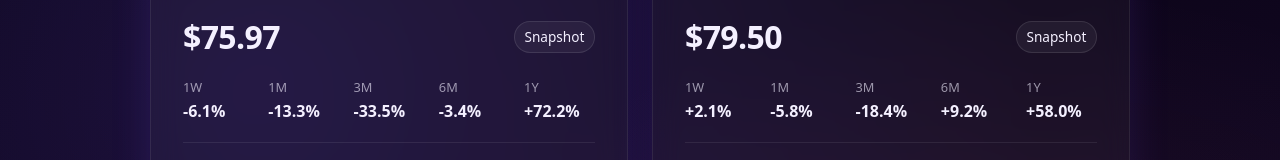
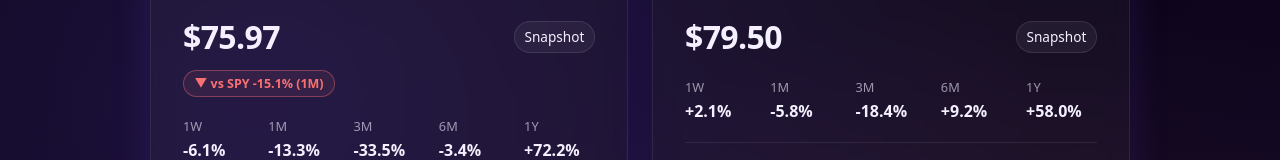
Before and after one commit to michelle-burton/equity-intelligence-dashboard, a React (Vite) app: page / in a window 1280 px wide. Shown: the part 423-583 px from the top of the page. Built offline with nearby package versions, Linux system fonts and the light colour scheme; no server answers.

Commit message:
add pills for SPY

```diff
--- a/src/App.jsx
+++ b/src/App.jsx
@@ -251,7 +251,14 @@ function App() {
 
                             const snapshot = await fetchYahooSnapshot(ticker);
 
-                            setLiveLatest(snapshot);
+                            const spyM1 = SNAPSHOTS.SPY?.[0]?.windows?.m1;
+                            const stockM1 = snapshot?.windows?.m1;
+                            const vsSpy =
+                              typeof stockM1 === "number" && typeof spyM1 === "number"
+                                ? { m1: +(stockM1 - spyM1).toFixed(2) }
+                                : undefined;
+
+                            setLiveLatest({ ...snapshot, ...(vsSpy ? { vsSpy } : {}) });
 
                             console.log("LIVE SNAPSHOT:", snapshot);
                             } catch (err) {
--- a/src/data/snapshots.js
+++ b/src/data/snapshots.js
@@ -5,7 +5,8 @@ export const SNAPSHOTS = {
       asOf: "2026-02-14",
       price: 75.97,
       windows: { w1: -6.1, m1: -13.3, m3: -33.5, m6: -3.4, y1: 72.2 },
-      fundamentals: { marketCapB: 68.1, pe: 32.4, beta: 2.44 }
+      fundamentals: { marketCapB: 68.1, pe: 32.4, beta: 2.44 },
+      vsSpy: { m1: -15.05 }
     },
     {
       asOf: "2026-01-31",
@@ -19,7 +20,8 @@ export const SNAPSHOTS = {
       asOf: "2026-02-14",
       price: 231.30,
       windows: { w1: -2.6, m1: -4.5, m3: -10.4, m6: 13.8, y1: 49.7 },
-      fundamentals: { marketCapB: 1568.1, pe: 36.2, beta: 1.05 }
+      fundamentals: { marketCapB: 1568.1, pe: 36.2, beta: 1.05 },
+      vsSpy: { m1: -6.25 }
     },
     {
       asOf: "2026-01-31",
@@ -33,7 +35,8 @@ export const SNAPSHOTS = {
       asOf: "2026-02-14",
       price: 182.80,
       windows: { w1: -0.4, m1: 1.1, m3: -5.7, m6: 7.5, y1: 59.2 },
-      fundamentals: { marketCapB: 4672.8, pe: 96.6, beta: 1.65 }
+      fundamentals: { marketCapB: 4672.8, pe: 96.6, beta: 1.65 },
+      vsSpy: { m1: -0.65 }
     },
     {
       asOf: "2026-01-31",
--- a/vite.config.js
+++ b/vite.config.js
@@ -5,6 +5,7 @@ import react from '@vitejs/plugin-react'
 export default defineConfig({
   plugins: [react()],
   server: {
+    host: true,
     proxy: {
       "/api": {
         target: "http://localhost:3001",
```
Also changed, not shown: .claude/launch.json (added).
